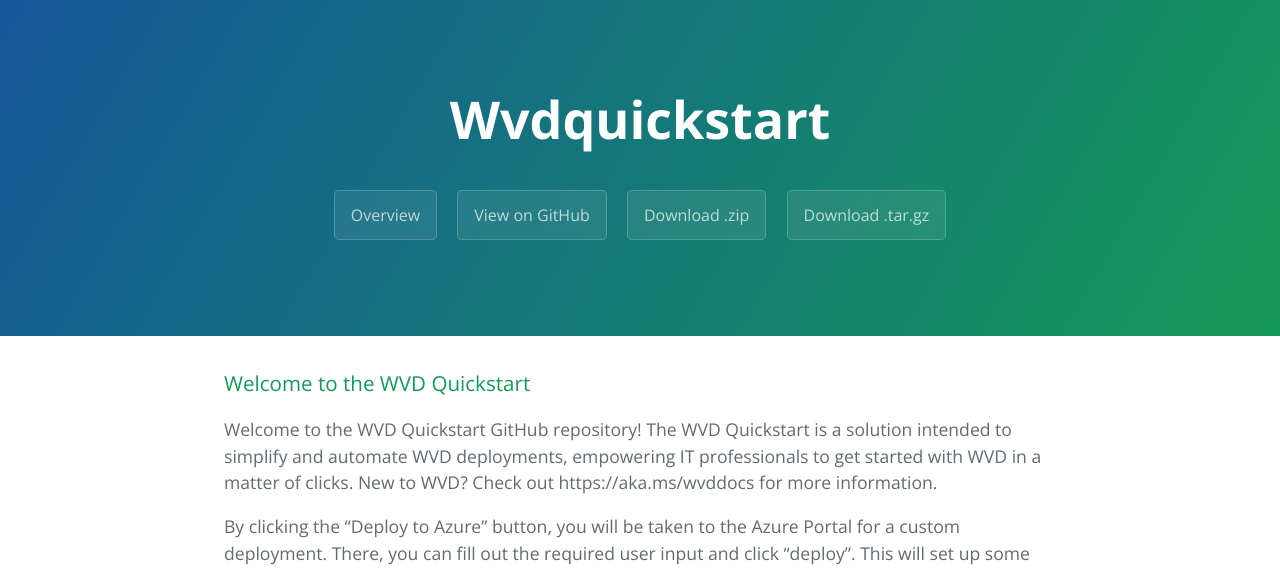
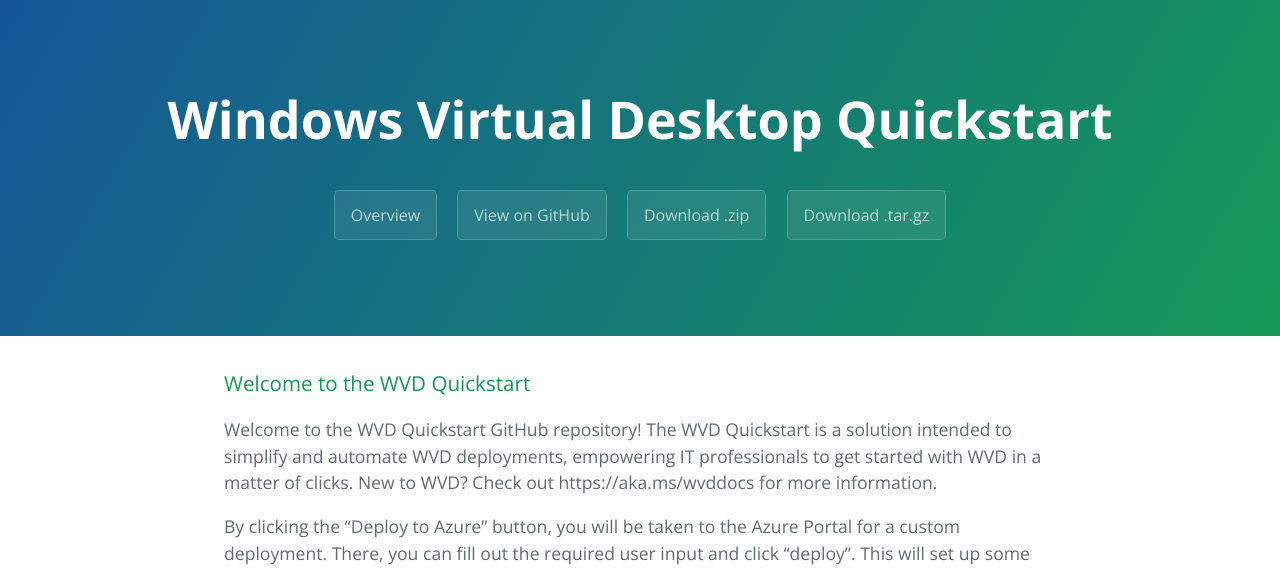
Before and after one commit to samvdjagt/wvdquickstart, a Jekyll site: the page built from index.md, in a window 1280 px wide. Shown: the top 570 px of the page. Built offline with Jekyll 4.4.1, drawn with Linux system fonts in a browser that asks for light colours.

Commit message:
Update template.html

```diff
--- a/_layouts/template.html
+++ b/_layouts/template.html
@@ -2,7 +2,7 @@
 <html lang="en-us">
   <head>
     <meta charset="UTF-8">
-    <title>Wvdquickstart by samvdjagt</title>
+    <title>WVD Quickstart</title>
     <meta name="viewport" content="width=device-width, initial-scale=1">
     <link rel="stylesheet" type="text/css" href="stylesheets/normalize.css" media="screen">
     <link href='https://fonts.googleapis.com/css?family=Open+Sans:400,700' rel='stylesheet' type='text/css'>
@@ -11,7 +11,7 @@
   </head>
   <body>
     <section class="page-header">
-      <h1 class="project-name">Wvdquickstart</h1>
+      <h1 class="project-name">Windows Virtual Desktop Quickstart</h1>
       <h2 class="project-tagline"></h2>
 	  {% for page in site.pages %}
     <a href={{ page.filename }} class="btn">{{ page.title }}</a>
```
